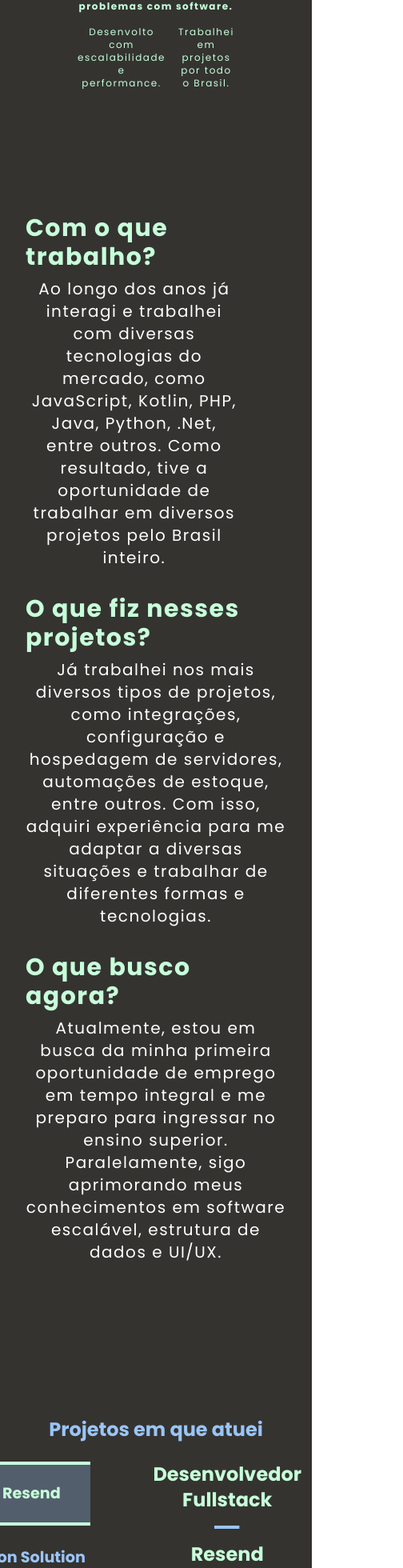
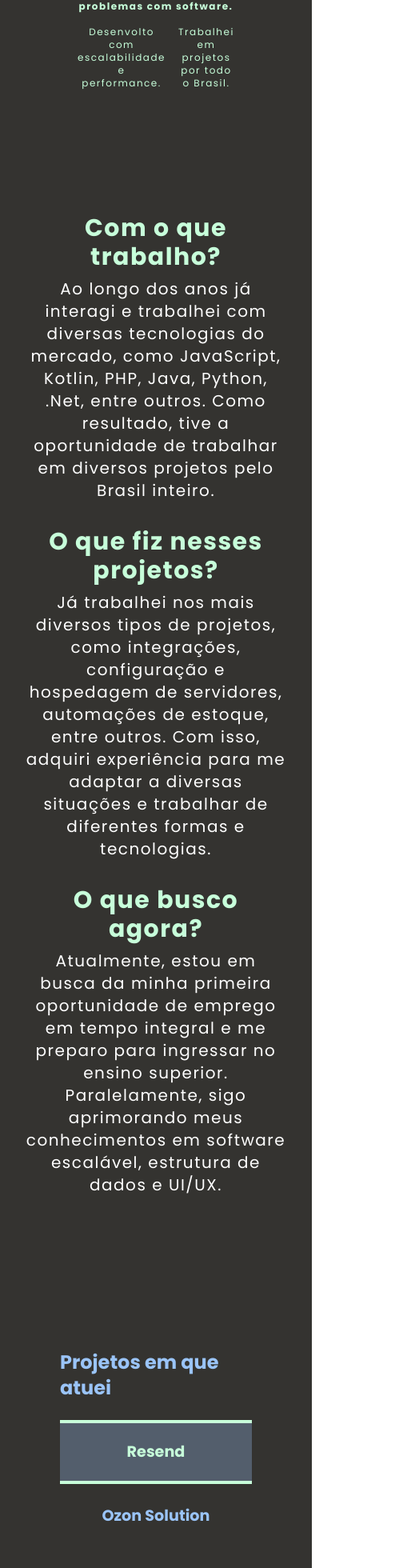
Before and after one commit to fatekkl/Portfolio-Next, a Next.js app: page / in a window 390 px wide. Shown: the part 673-2633 px from the top of the page at 80% size, 504 px wide, since content can reach past the window. Built offline with nearby package versions, Linux system fonts and the light colour scheme.

Commit message:
fix responsivity erros on smaller screen

```diff
--- a/src/app/Components/Contact/index.tsx
+++ b/src/app/Components/Contact/index.tsx
@@ -4,34 +4,39 @@ import ContactButton from "../ContactButton";
 
 export default function Contact() {
   return (
-    <section className="max-sm:h-[60vh] md:min-h-[50vh] w-auto bg-jordy flex flex-col items-center justify-between">
-      <header>
-        <h1 className="md:text-4xl font-bold text-jet max-sm:text-center max-sm:mt-8 max-sm:text-2xl">
+    <section className="h-[50%] w-auto bg-jordy flex flex-col items-center max-md:gap-2 gap-6">
+      <header className="max-md:text-2xl text-3xl flex flex-col gap-2">
+        <h1 className="font-bold text-jet text-center">
           Mande uma mensagem!
         </h1>
-        <h2 className="md:text-2xl font-bold text-jet max-sm:text-xl">
+        <h2 className="font-bold text-jet text-center">
           Inove. Conecte. Fale comigo!
         </h2>
       </header>
 
-      <div className="flex flex-col gap-8">
+      <div className="flex flex-col lg:gap-8">
         <a
           href="mailto:mathtml.1105@gmail.com?body=Ol%C3%A1,%20vimos%20seu%20portf%C3%B3lio..."
           target="_blank"
           rel="noopener noreferrer"
-          className="w-96 h-20 bg-tea rounded-2xl flex items-center text-jet font-bold gap-4 text-xl justify-start transition-all duration-300 ease-in-out hover:cursor-pointer hover:scale-110 max-sm:scale-75 max-sm:hover:scale-90"
+          className="max-md:scale-75 w-96 h-20 bg-tea rounded-2xl flex items-center text-jet font-bold text-xl justify-start transition-all duration-300 ease-in-out hover:cursor-pointer hover:scale-110 max-sm:scale-75 max-sm:hover:scale-90"
         >
           <ContactButton path="../../../assets/email.png" />
-          <span>mathtml.1105@gmail.com</span>
+          <div className="w-full h-full flex items-center justify-center">
+            <span>mathtml.1105@gmail.com</span>
+          </div>
         </a>
         <a
           href="https://wa.me/5511987539647?text=Ol%C3%A1%20Matheus!"
           target="_blank"
           rel="noopener noreferrer"
-          className="w-96 h-20 bg-tea rounded-2xl flex items-center text-jet font-bold gap-12 text-xl transition-all duration-300 ease-in-out justify-start hover:cursor-pointer max-sm:hover:scale-90 hover:scale-110 max-sm:scale-75"
+          className="max-md:scale-75 w-96 h-20 bg-tea rounded-2xl flex items-center text-jet font-bold text-xl transition-all duration-300 ease-in-out justify-start hover:cursor-pointer max-sm:hover:scale-90 hover:scale-110 max-sm:scale-75"
         >
           <ContactButton path="../../../assets/whatsapp.png" />
-          <span>+55 11 98753-9647</span>
+          <div className="w-full h-full flex items-center justify-center">
+            <span>+55 11 98753-9647</span>
+          </div>
+
         </a>
       </div>
 
--- a/src/app/Components/ContactButton/index.tsx
+++ b/src/app/Components/ContactButton/index.tsx
@@ -3,7 +3,7 @@ export default function ContactButton({path = ""}) {
 
 
     return (
-        <div className="h-full w-20 border-4 border-jet rounded-l-2xl flex justify-center items-center hover:cursor-pointer">
+        <div className="h-full w-24 border-4 border-jet rounded-l-2xl flex justify-center items-center hover:cursor-pointer">
             <img src={path}/>
         </div>
     )
--- a/src/app/Components/Journey/index.tsx
+++ b/src/app/Components/Journey/index.tsx
@@ -26,20 +26,20 @@ export default function Journey() {
                 </div>
 
                 <article className="md:ml-12 mt-16 max-sm:w-full md:w-1/2 flex flex-col gap-8 tracking-[0.094rem]">
-                    <section className="flex flex-col gap-2 md:text-center lg:text-justify max-sm:w-10/12">
-                        <h1 className="text-tea text-3xl font-bold">Com o que trabalho?</h1>
+                    <section className="flex flex-col gap-2 md:text-center lg:text-justify">
+                        <h2 className="text-tea max-sm:text-center text-3xl font-bold">Com o que trabalho?</h2>
                         <p className="font-normal text-white max-sm:text-center  max-sm:text-xl md:text-2xl h-auto">
                             Ao longo dos anos já interagi e trabalhei com diversas tecnologias do mercado, como JavaScript, Kotlin, PHP, Java, Python, .Net, entre outros. Como resultado, tive a oportunidade de trabalhar em diversos projetos pelo Brasil inteiro.
                         </p>
                     </section>
                     <section className="flex flex-col gap-2 md:text-center lg:text-justify">
-                        <h2 className="text-tea  text-3xl font-bold">O que fiz nesses projetos?</h2>
+                        <h2 className="text-tea max-sm:text-center text-3xl font-bold">O que fiz nesses projetos?</h2>
                         <p className="font-normal text-white max-sm:text-center  max-sm:text-xl md:text-2xl max-w-full h-auto">
                             Já trabalhei nos mais diversos tipos de projetos, como integrações, configuração e hospedagem de servidores, automações de estoque, entre outros. Com isso, adquiri experiência para me adaptar a diversas situações e trabalhar de diferentes formas e tecnologias.
                         </p>
                     </section>
                     <section className="flex flex-col gap-2 md:text-center lg:text-justify">
-                        <h2 className="text-tea  text-3xl font-bold">O que busco agora?</h2>
+                        <h2 className="text-tea max-sm:text-center  text-3xl font-bold">O que busco agora?</h2>
                         <p className="font-normal text-white max-sm:text-center  max-sm:text-xl md:text-2xl max-w-70 h-auto">
                             Atualmente, estou em busca da minha primeira oportunidade de emprego em tempo integral e me preparo para ingressar no ensino superior. Paralelamente, sigo aprimorando meus conhecimentos em software escalável, estrutura de dados e UI/UX.
                         </p>
--- a/src/app/Components/Projects/index.tsx
+++ b/src/app/Components/Projects/index.tsx
@@ -136,12 +136,12 @@ export default function Projects() {
         className="bg-jet min-h-[120vh] bg-no-repeat bg-bottom bg-contain flex justify-center relative"
       >
         <div className="w-[50rem] h-[35rem] max-lg:p-20 lg:p-0 flex flex-col items-center gap-6 mt-20">
-          <header className="w-full flex items-center justify-evenly">
+          <header className="w-full flex items-center justify-center gap-8">
             <h1 className="text-3xl max-sm:text-2xl font-bold text-jordy">Projetos em que atuei</h1>
             <Line2 />
           </header>
 
-          <div className=" flex justify-between gap-8">
+          <div className="flex justify-between gap-8">
             {/* Lista de Projetos */}
             <aside className="h-full w-60 overflow-auto flex flex-col">
               <UniqueProject
@@ -172,7 +172,7 @@ export default function Projects() {
             </aside>
 
             {/* Descrições do Projeto */}
-            <section className="w-full h-full flex flex-col gap-4">
+            <section className="w-full h-full flex flex-col gap-4 max-md:hidden">
               <div className="flex flex-wrap items-center max-sm:justify-center max-sm:flex-col gap-4">
                 <h2 className="text-tea max-sm:text-center text-2xl font-bold">{selectDescription().function}</h2>
                 <img src="../assets/Line3.svg" alt="Line Divider" />
--- a/src/app/Components/UniqueProject/index.tsx
+++ b/src/app/Components/UniqueProject/index.tsx
@@ -13,7 +13,7 @@ export default function UniqueProject({projectTitle, selected, onClick}: UniqueP
         <div
             onClick={onClick}
             className={`w-full h-20 flex justify-center items-center hover:cursor-pointer transition-all duration-150 ease-linear ${
-                selected ? "md:border-l-4 max-sm:border-t-4 max-sm:border-b-4 text-tea border-tea bg-[#535E6C] font-bold" : "text-jordy"
+                selected ? "md:border-l-4 max-md:border-t-4 max-md:border-b-4 text-tea border-tea bg-[#535E6C] font-bold" : "text-jordy"
             }`}
         >
             <span className="font-bold text-[1.2rem]">{projectTitle}</span>
```
